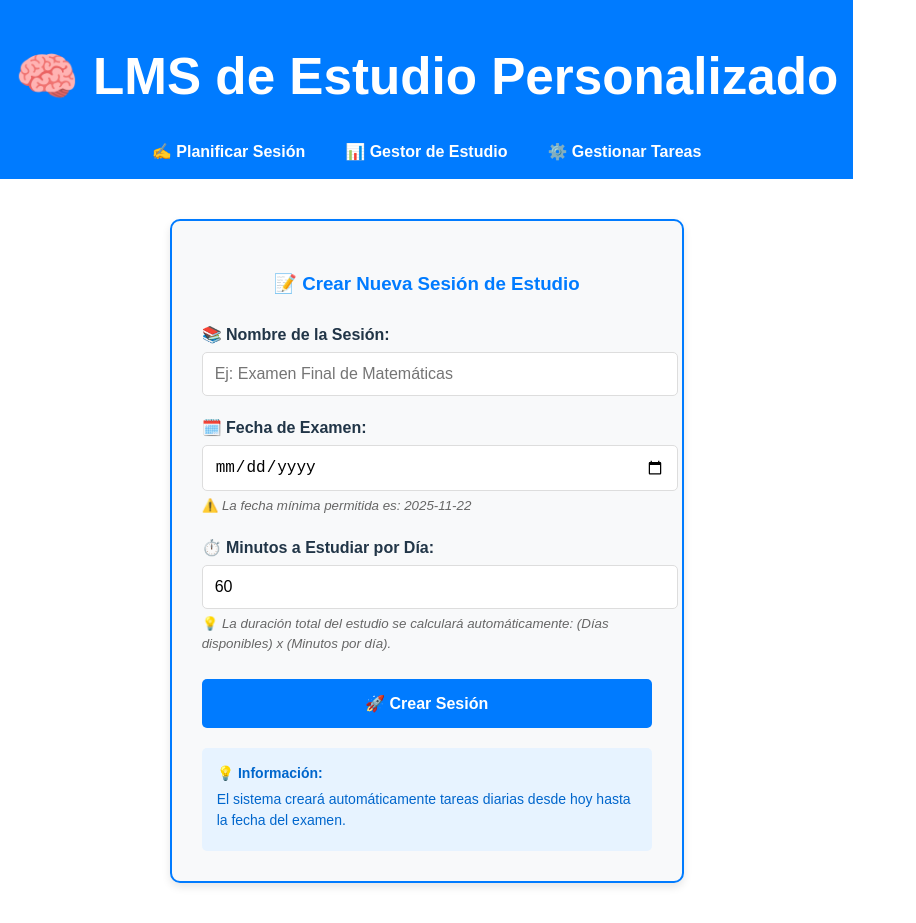
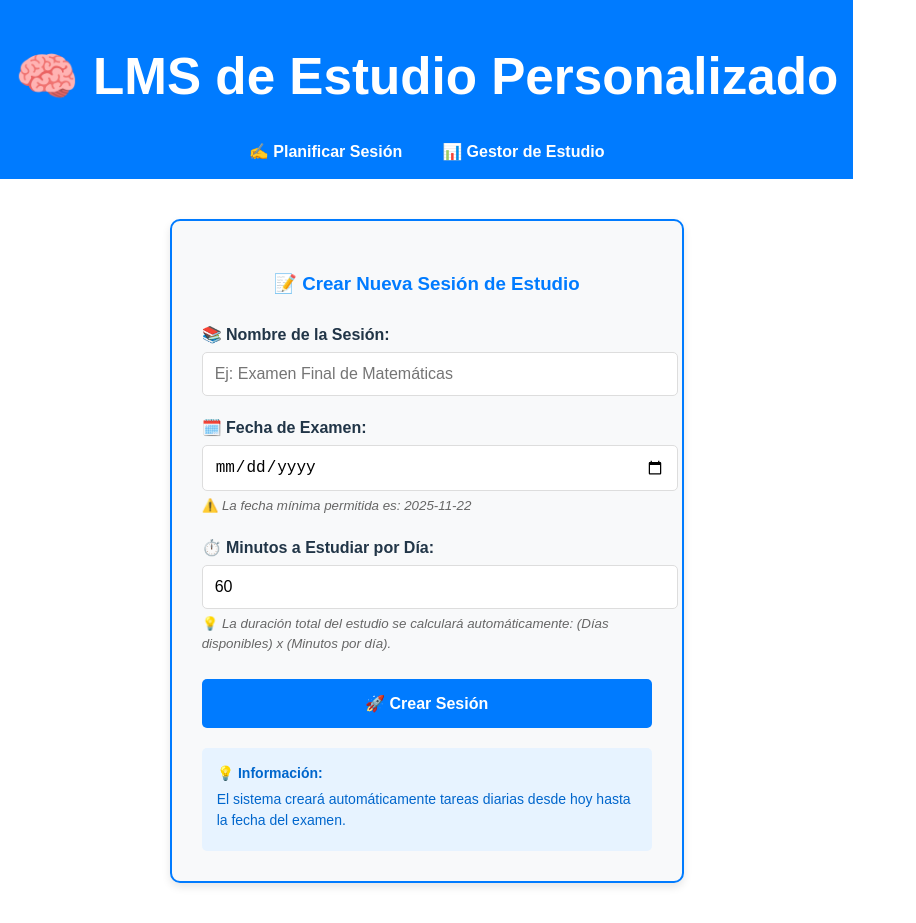
Before and after one commit to NicoRelease/PP2, a React (Vite) app in the folder FrontEnd/: page / in a window 1280 px wide. Shown: the whole page, without its empty margins (0-916 px from the left). Built offline with nearby package versions, Linux system fonts and the light colour scheme.

Commit message:
remocion link y update hora tareamanager

```diff
--- a/FrontEnd/src/App.jsx
+++ b/FrontEnd/src/App.jsx
@@ -20,9 +20,6 @@ function App() {
             <Link to="/gestor-estudio" style={{ color: 'white', margin: '0 20px', textDecoration: 'none', fontWeight: 'bold' }}>
               📊 Gestor de Estudio
             </Link>
-            <Link to="/gestor-estudio" style={{ color: 'white', margin: '0 20px', textDecoration: 'none', fontWeight: 'bold' }}>
-              ⚙️ Gestionar Tareas
-            </Link>
           </nav>
         </header>
 
--- a/FrontEnd/src/components/TareaManager.jsx
+++ b/FrontEnd/src/components/TareaManager.jsx
@@ -121,7 +121,7 @@ const TareaManager = () => {
     try {
       console.log(`🎯 Ejecutando acción: ${accion} en tarea ${tarea.id}`);
 
-      const tiempoEjecutado = accion === 'stop' ? tiempoTranscurrido : 0;
+      const tiempoEjecutado = (accion === 'stop' || accion === 'pause') ? tiempoTranscurrido : 0;
 
       const response = await axios.post(`${API_BASE_URL}/tareas/${tarea.id}/gestionar`, {
         action: accion,
@@ -134,6 +134,7 @@ const TareaManager = () => {
         setTiempoTranscurrido(0);
       } else if (accion === 'pause') {
         setEstaActiva(false);
+        setTarea(response.data.tarea);
       } else if (accion === 'stop') {
         setEstaActiva(false);
         setTarea(response.data.tarea);
```
Also changed, not shown: 1 other file (tests, documents, lock files or other folders).
